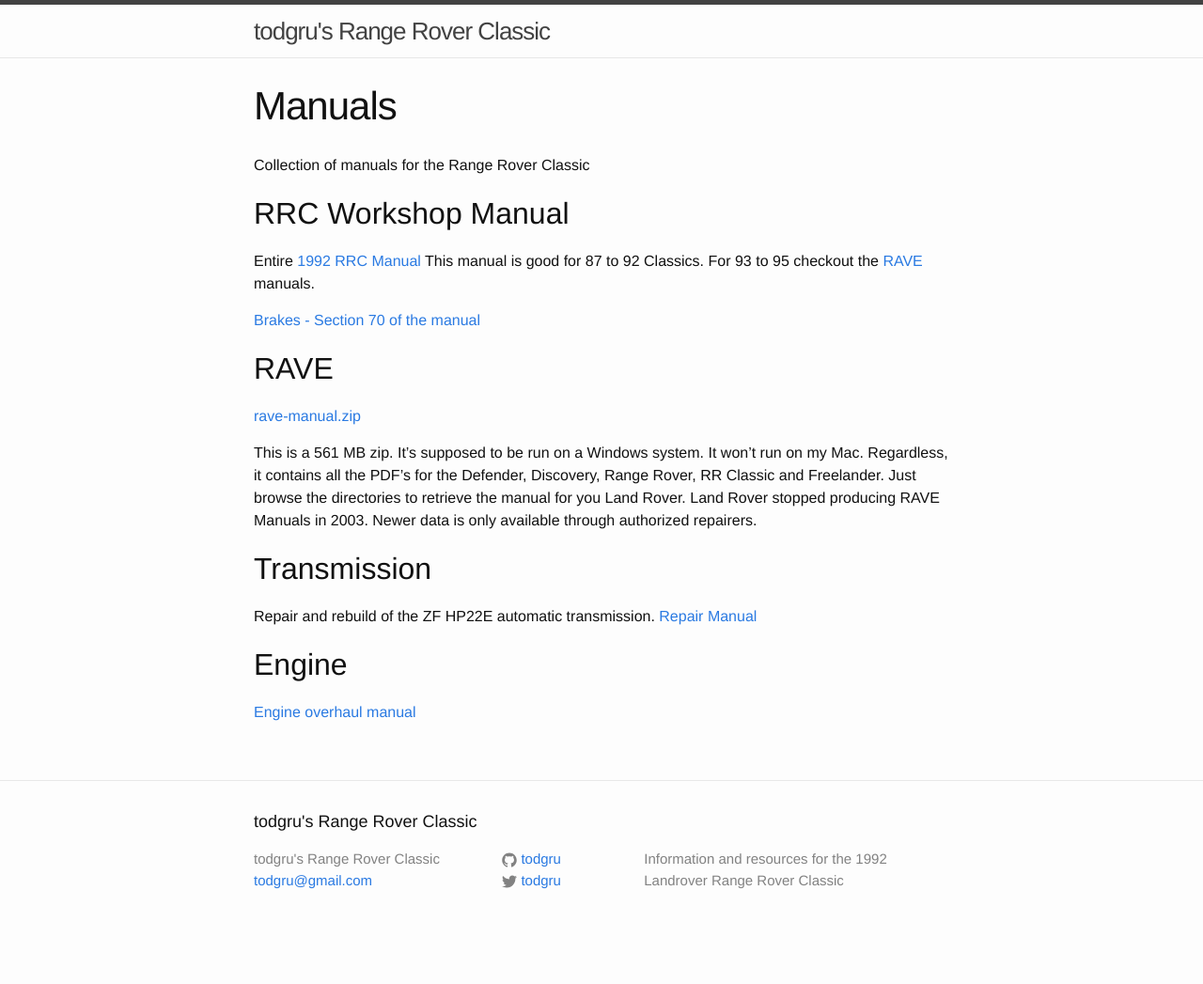
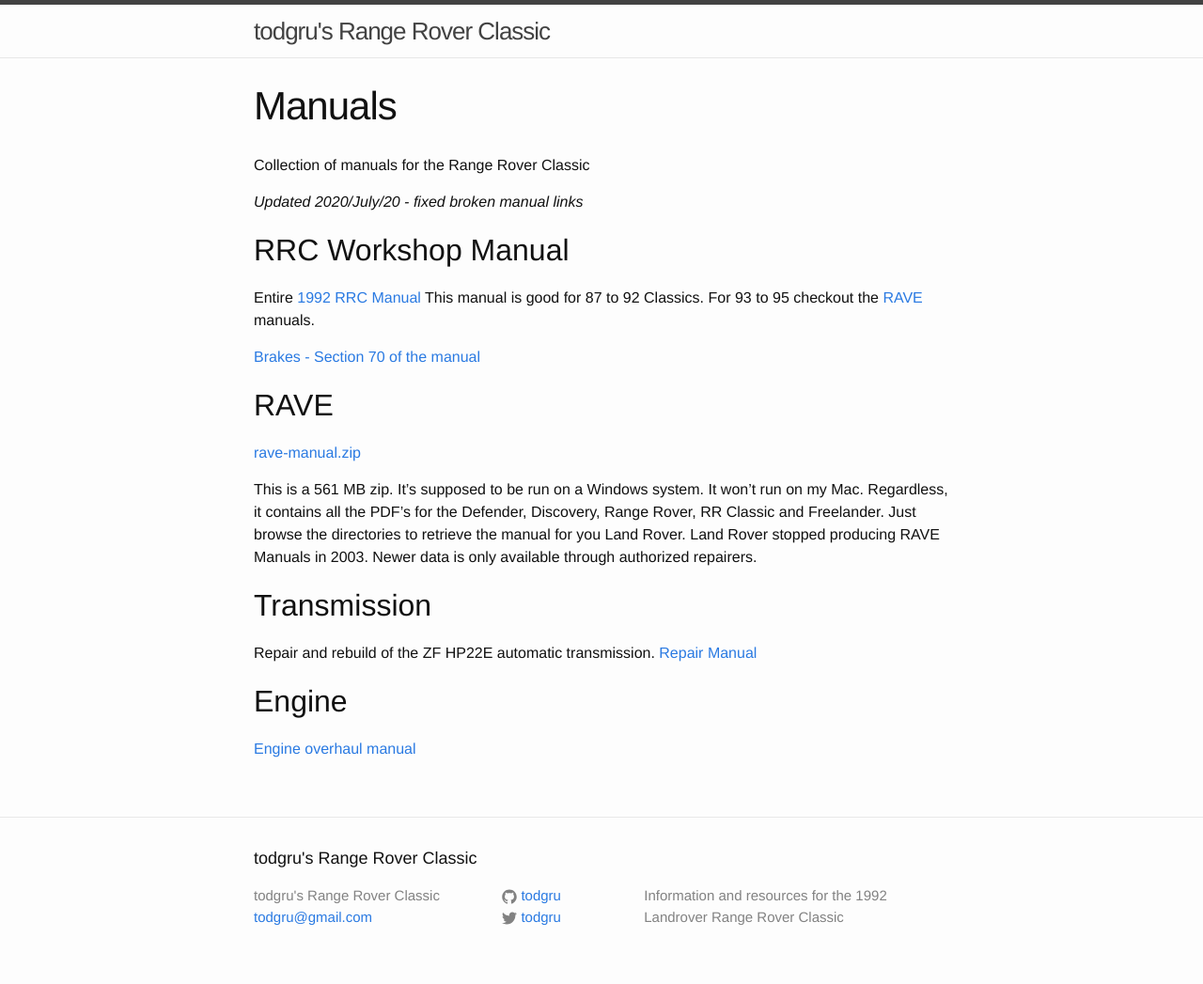
Before and after one commit to rangeroverclassic/rangeroverclassic.github.io, a Jekyll site: the page built from manuals/manuals.md, in a window 1280 px wide. Shown: the whole page at 94% size. Built offline with Jekyll 4.4.1, drawn with Linux system fonts in a browser that asks for light colours; Markdown is read by kramdown in place of the engine named in the settings; before the commit the page ends 1008 px from its top, so only the background shows below that.

Commit message:
feature: notice about fixed links

```diff
--- a/manuals/manuals.md
+++ b/manuals/manuals.md
@@ -6,6 +6,8 @@
 ---
 
 Collection of manuals for the Range Rover Classic
+
+_Updated 2020/July/20 - fixed broken manual links_
 
 ## RRC Workshop Manual
 
```
